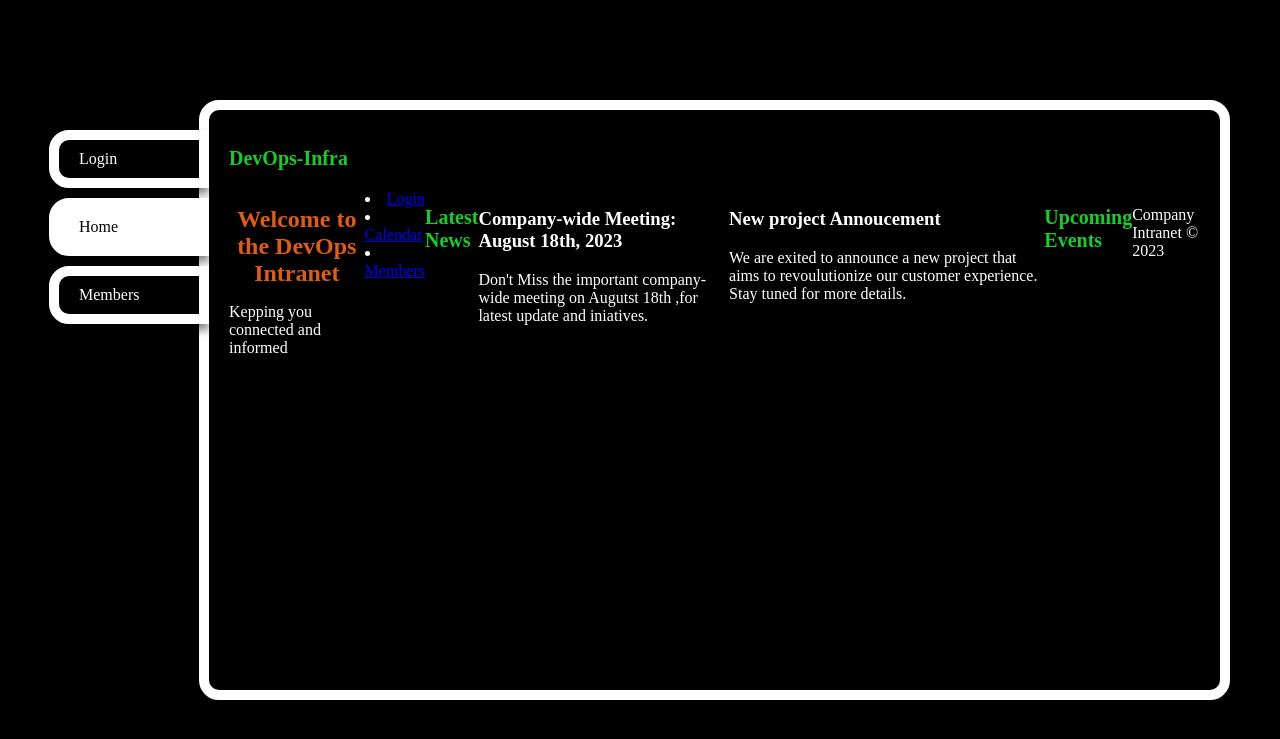
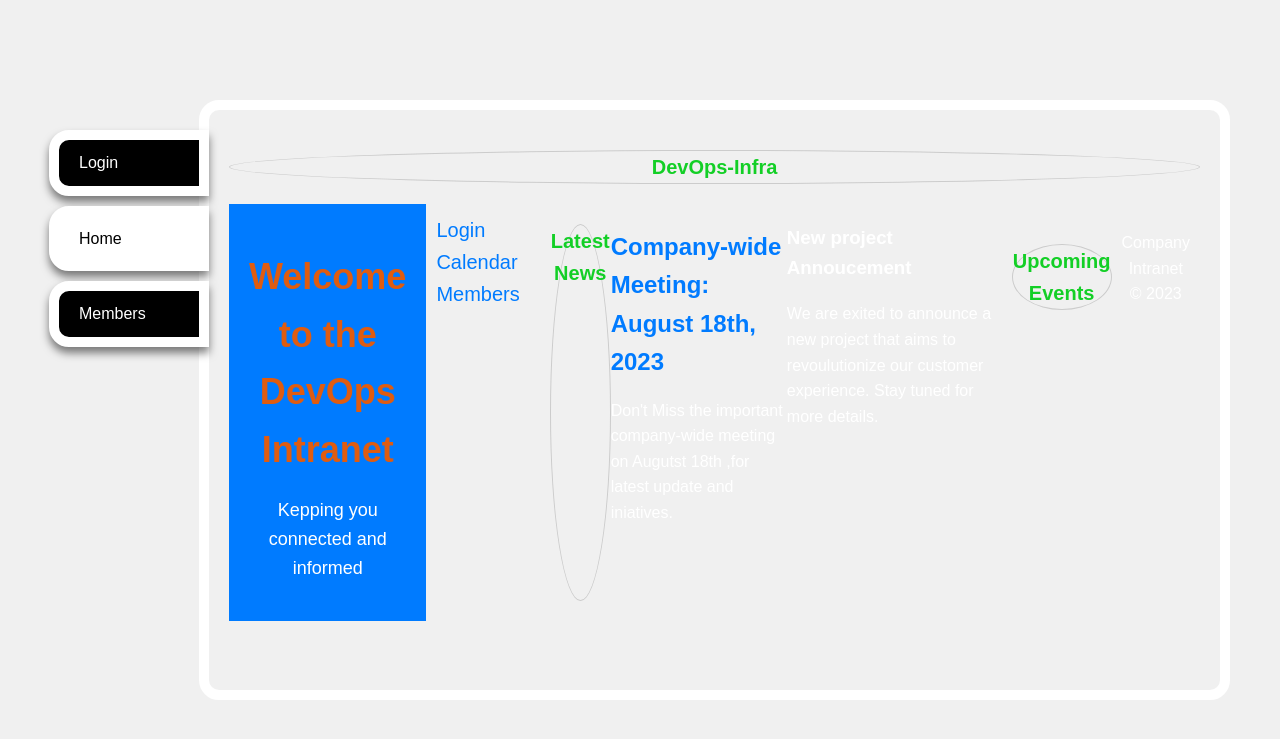
Before and after one commit to emanueljg/dometodik, a Flask app: page /home in a window 1280 px wide. Shown: the top 739 px of the page. Run offline with Flask 3, Linux system fonts and the light colour scheme; parts of the project's set-up code (start-up, migrations or seed data) failed here and were passed over.

Commit message:
home page styling

```diff
--- a/app/static/style.css
+++ b/app/static/style.css
@@ -275,7 +275,7 @@ body {
   body {
     max-width: 960px;
     margin: 0 auto;
-    padding: 20px;
+    padding: 10px;
   }
 }
 
@@ -283,18 +283,22 @@ h1 {
   color: #df5c10;
   font-size: 24px;
   text-align: center;
+  margin-bottom: 20px;
 }
 
 h2 {
   color: #13cf26;
   font-size: 20px;
-  margin-bottom: 20px;
+  margin-bottom: 10px;
+  border: 1px solid #ccc;
+  border-radius: 50%;
+  margin-bottom: 10px;
 }
 
 .img {
   display: block;
   margin: 0 auto;
-  max-width: 200px;
+  max-width: 100%;
 }
 
 .p {
@@ -304,9 +308,111 @@ h2 {
 
 .p a {
   color: #007bff;
-  text-decoration: none;
+  text-decoration: underline;
+  transition: color 0.3s;
 }
 
 .p a:hover {
   text-decoration: underline;
+  color: #0056b3;
 }
+
+/*------------------------Home page------------------*/
+
+
+body {
+font-family: Arial, sans-serif;
+line-height: 1.6;
+margin: 0;
+padding:  0;
+background-color: #f0f0f0;
+}
+
+/*Header Styles*/
+
+header {
+  text-align: center;
+  background-color: #007bff;
+  color: #fff;
+  padding: 20px;
+}
+
+header h1 {
+  font-size: 36px;
+  margin-bottom: 10px;
+
+}
+
+header p {
+  font-size: 18px;
+
+}
+
+nav {
+  background-color: #f0f0f0;
+  padding: 10px;
+}
+
+nav ul {
+  list-style: none;
+  padding: 0;
+  margin: 0;
+  text-align: center;
+}
+
+nav li{
+display: inline-block;
+margin-right: 20px;
+}
+
+nav li:last-child{
+  margin: right 0;
+}
+
+nav a {
+  text-decoration: none;
+  color: #007bff;
+  font-size: 20px;
+
+}
+
+nav a:hover {
+  text-decoration: underline;
+}
+
+/*Latest news style */
+h2{
+  text-align: center;
+  color: #13cf26;
+  margin: 20px 0;
+}
+
+article h3 {
+  color: #007bff;
+  font-size: 24px;
+  margin-bottom: 10px;
+
+}
+
+article p {
+  font-size: 16px;
+}
+
+/* Upcoming Events Styles */
+
+section#calendar {
+  text-align: center;
+  margin-top: 20px;
+}
+
+section#calendar h2 {
+  color: #13cf26;
+  margin-bottom: 20px;
+}
+
+/* Footer Styles */
+footer {
+  text-align: center;
+  padding: 10px;
+  background-color: #f0f0f0;
+}
```
